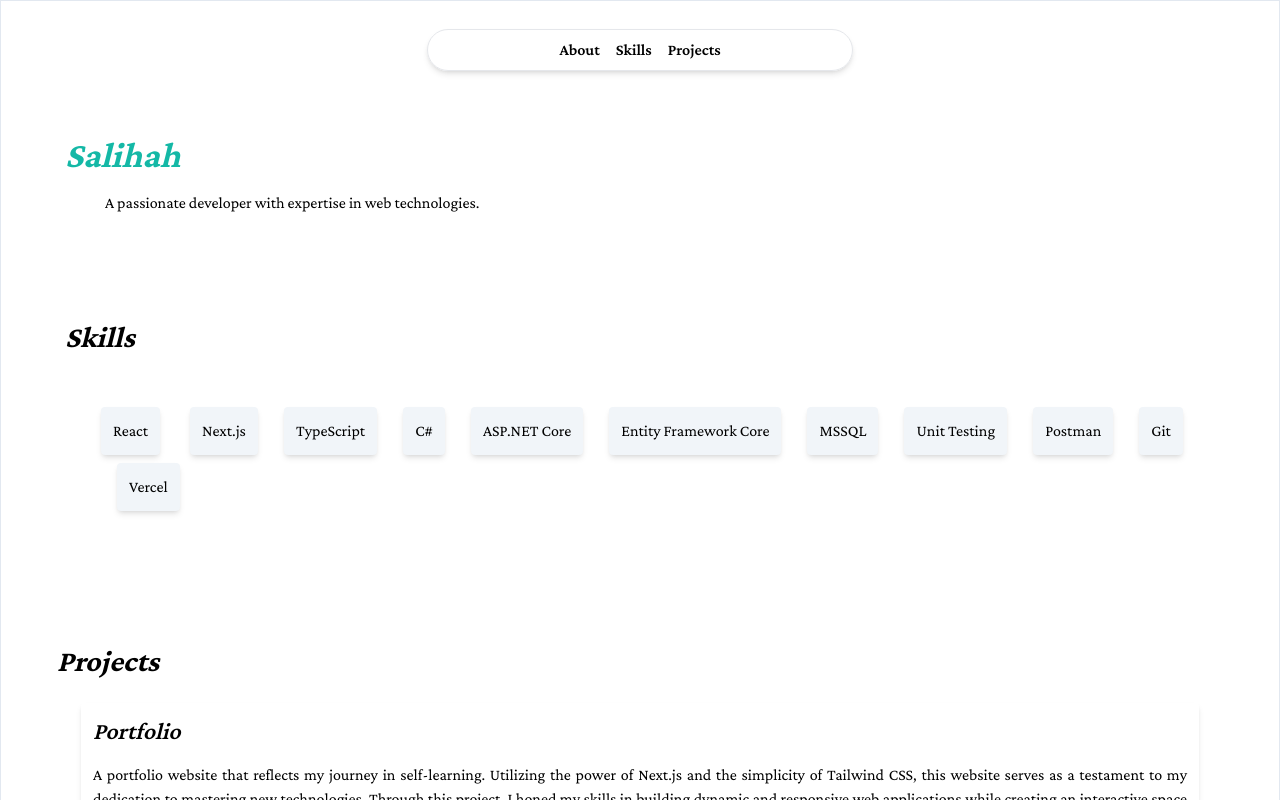
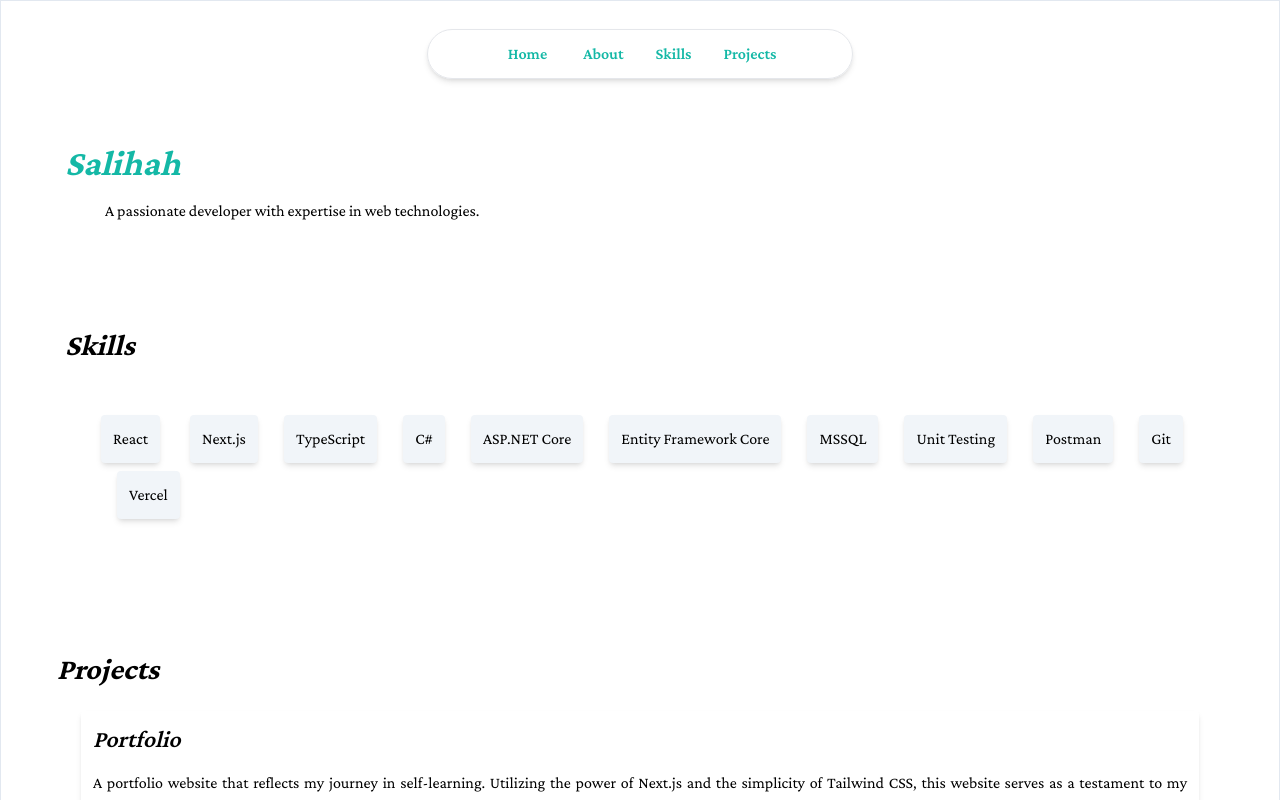
Before and after one commit to salihaaaaa/Portfolio, a Next.js app: page / in a window 1280 px wide. Shown: the top 800 px of the page. Built offline with nearby package versions, Linux system fonts and the light colour scheme.

Commit message:
Use CustomLink component and adding home link

```diff
--- a/src/app/components/CustomLink.tsx
+++ b/src/app/components/CustomLink.tsx
@@ -8,7 +8,7 @@ interface CustomLinkProps {
 
 const CustomLink: React.FC<CustomLinkProps> = ({ href, children }) => {
   return (
-    <Link href={href} className="text-teal-500 p-2 m-1 text-white">
+    <Link href={href} className="text-teal-500 p-2 m-1">
       {children}
     </Link>
   );
--- a/src/app/components/DesktopNav.tsx
+++ b/src/app/components/DesktopNav.tsx
@@ -1,12 +1,13 @@
-import Link from "next/link";
 import React from "react";
+import CustomLink from "./CustomLink";
 
 const DesktopNav = () => {
   return (
-    <nav className="hidden md:flex md:flex-wrap justify-center p-2 rounded-full space-x-4 mt-7 font-semibold border w-1/3 mx-auto shadow-md">
-      <Link href="/about" className="hover:text-teal-500">About</Link>
-      <Link href="/skills" className="hover:text-teal-500">Skills</Link>
-      <Link href="/projects" className="hover:text-teal-500">Projects</Link>
+    <nav className="hidden md:flex md:flex-wrap justify-center rounded-full space-x-4 mt-7 font-semibold border w-1/3 mx-auto shadow-md">
+      <CustomLink href="/">Home</CustomLink>
+      <CustomLink href="/about">About</CustomLink>
+      <CustomLink href="/skills">Skills</CustomLink>
+      <CustomLink href="/projects">Projects</CustomLink>
     </nav>
   );
 };
```
